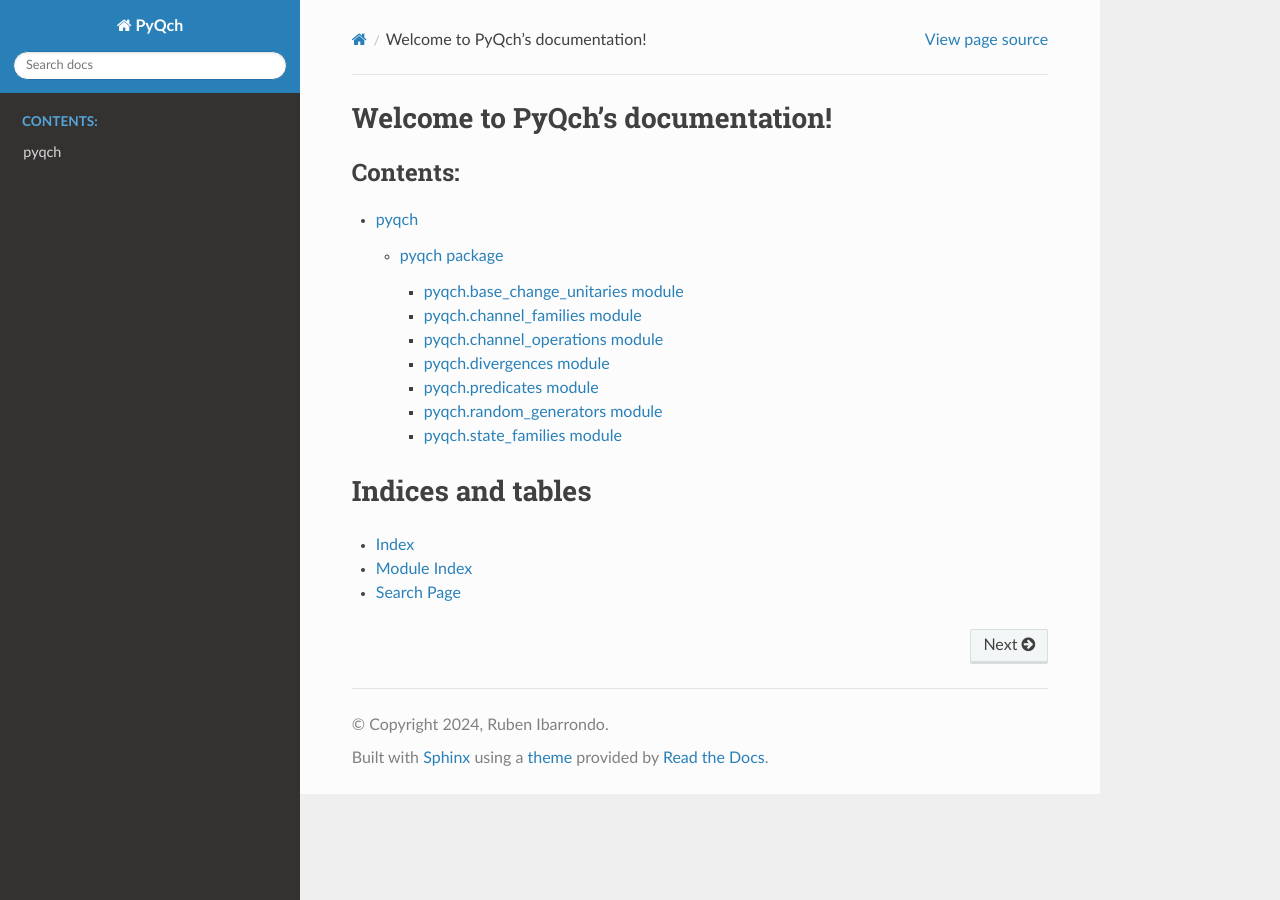
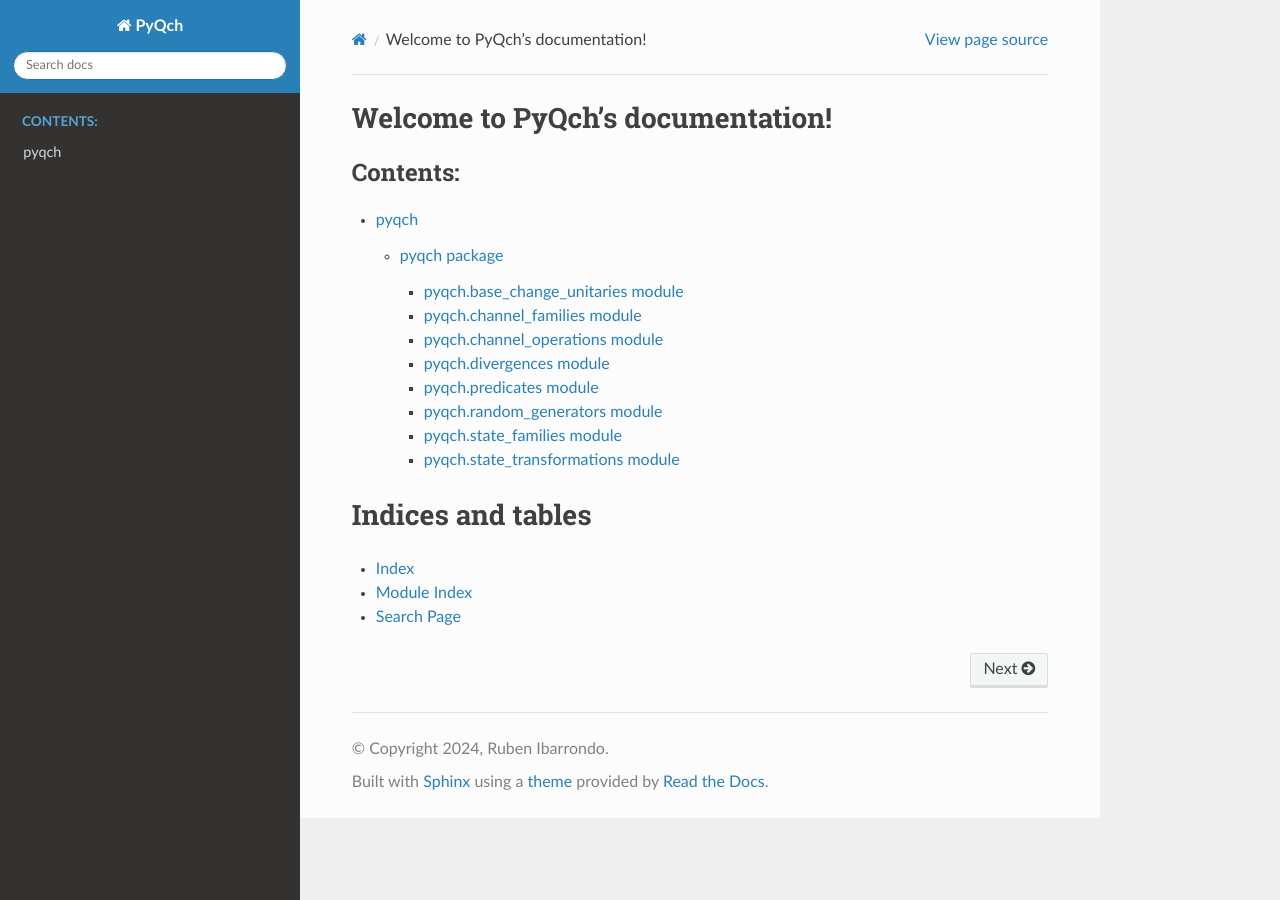
Before and after one commit to RubenIbarrondo/quantum_channels, a Sphinx documentation site: the page built from docs/index.rst, in a window 1280 px wide. Built offline with Sphinx 7.4.7 and the Read the Docs theme 2.0.0, drawn with Linux system fonts in a browser that asks for light colours.

Commit message:
Add state_transformations to pyqch.rst

```diff
--- a/docs/pyqch.rst
+++ b/docs/pyqch.rst
@@ -56,3 +56,11 @@ pyqch.state\_families module
    :members:
    :undoc-members:
    :show-inheritance:
+
+pyqch.state\_transformations module
+----------------------------
+
+.. automodule:: pyqch.state_transformations
+   :members:
+   :undoc-members:
+   :show-inheritance:
```
